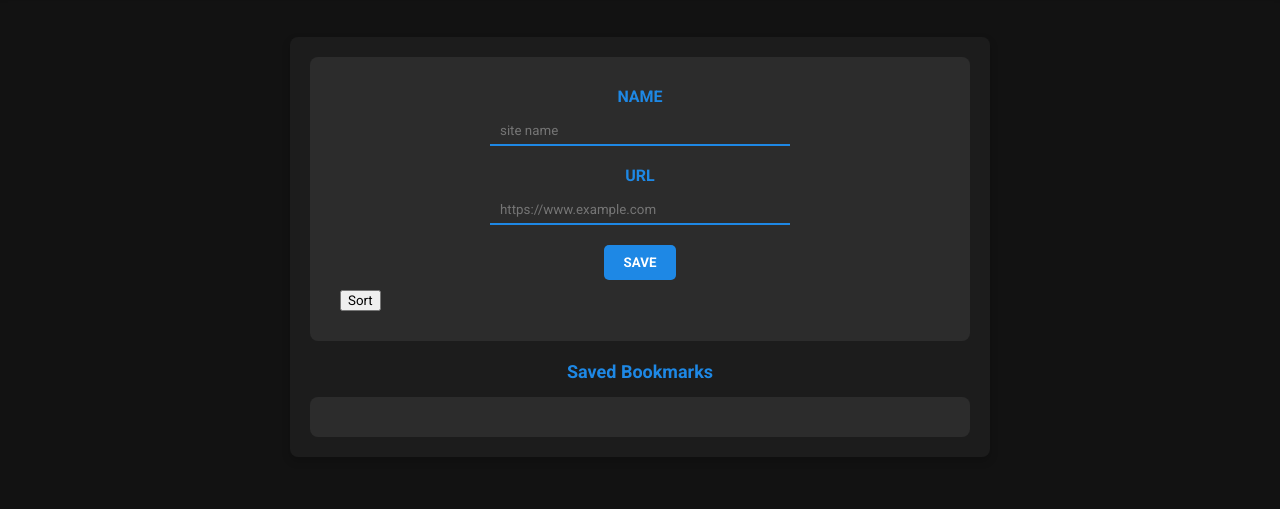
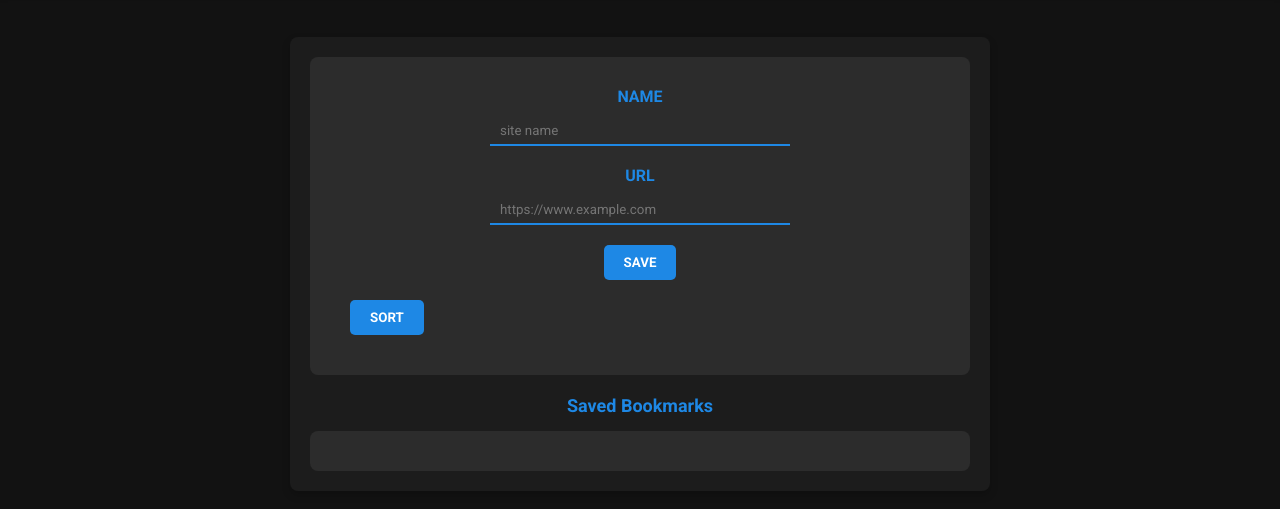
Before and after one commit to Belunymous/Bookmark-Manager, a plain HTML site: page index.html in a window 1280 px wide. Shown: the part 83-592 px from the top of the page. Drawn offline with Linux system fonts and the light colour scheme.

Commit message:
Styling Sort Button

```diff
--- a/style.css
+++ b/style.css
@@ -178,3 +178,23 @@ h2 {
 .bookmark .delete:hover {
     background-color: #F44336;
 }
+
+.sort_button {
+    display: inline-block;
+    margin: 10px;
+    padding: 10px 20px;
+    border: none;
+    background-color: #1E88E5;
+    color: #ffffff;
+    cursor: pointer;
+    outline: none;
+    border-radius: 5px;
+    font-weight: bold;
+    text-transform: uppercase;
+    transition: background-color 0.3s ease;
+    margin-left: 10px;
+}
+
+.sort_button:hover {
+    background-color: #42A5F5;
+}
```
